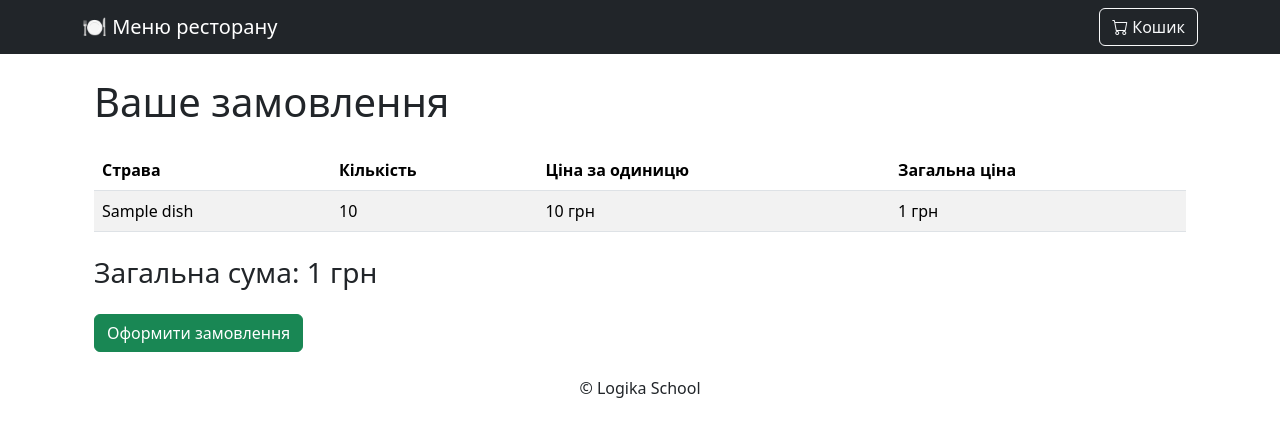
After one commit to KuKashka/restaurant, a Django app: template templates/add_in_order.html in a window 1280 px wide. The commit adds this page. Shown: the top 437 px of the page. Run offline with Django 5.2, Linux system fonts and the light colour scheme; the template is opened without the code that fills it: most values are stand-ins (such as "Sample title", 1, 10 or a date in 2020).

Commit message:
Готовий кошик

```diff
--- a/main/urls.py
+++ b/main/urls.py
@@ -4,4 +4,6 @@ from . import views
 urlpatterns = [
     # Визнач тут свої URL-шляхи
     path('', views.home, name='home'),
+    path('add_to_order/<int:dish_id>/', views.add_to_order, name='add_to_order'),
+    path('cart/', views.view_cart, name='view_cart'),
 ]
--- /dev/null
+++ b/templates/add_in_order.html
@@ -0,0 +1,37 @@
+{% extends 'base.html' %}
+{% block title %} Ваше замовлення {% endblock %}
+
+{% block content %}
+<div class="container">
+    <h1 class="mb-4">Ваше замовлення</h1>
+
+    {% if order_items %}
+        <table class="table table-striped">
+            <thead>
+                <tr>
+                    <th>Страва</th>
+                    <th>Кількість</th>
+                    <th>Ціна за одиницю</th>
+                    <th>Загальна ціна</th>
+                </tr>
+            </thead>
+            <tbody>
+                {% for item in order_items %}
+                <tr>
+                    <td>{{ item.dish.name }}</td>
+                    <td>{{ item.quantity }}</td>
+                    <td>{{ item.dish.price }} грн</td>
+                    <td>{{ item.total_price }} грн</td>
+                </tr>
+                {% endfor %}
+            </tbody>
+        </table>
+
+        <h3 class="mt-4">Загальна сума: {{ total_price }} грн</h3>
+
+        <button class="btn btn-success mt-3">Оформити замовлення</button>
+    {% else %}
+        <p class="text-muted">Ваше замовлення порожнє. Додайте страви з меню.</p>
+    {% endif %}
+</div>
+{% endblock %}
--- a/templates/menu.html
+++ b/templates/menu.html
@@ -1,3 +1,10 @@
 <header>
-
+    <nav class="navbar navbar-dark bg-dark mb-4">
+    <div class="container">
+        <a href="{% url 'home' %}" class="navbar-brand mb-0 h1">🍽 Меню ресторану</a>
+        <a href="{% url 'view_cart' %}" class="btn btn-outline-light">
+            <i class="bi bi-cart"></i> Кошик
+        </a>
+    </div>
+</nav>
 </header>
```
Also changed, not shown: main/views.py (+35 -2 lines), templates/cart.html (added, +36 -0 lines), templates/home.html (+7 -8 lines).
